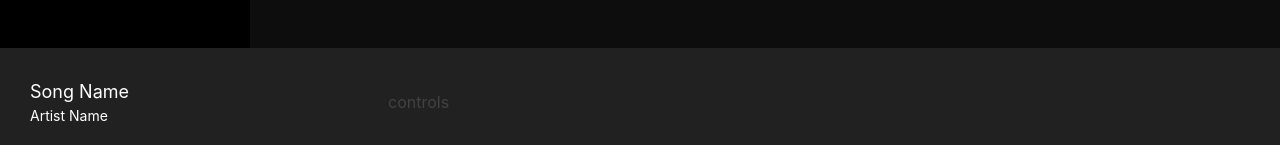
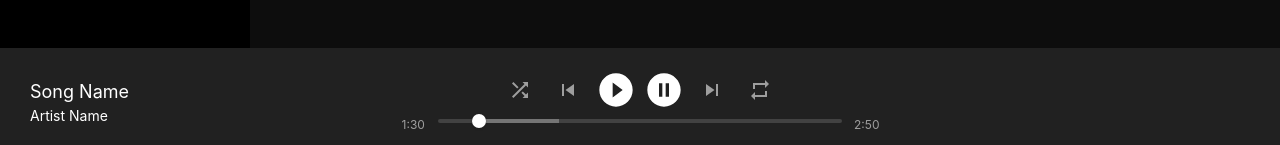
Before and after one commit to IsaiStormBlesed/not-spotify-app, a Next.js app: page / in a window 1280 px wide. Shown: the part 652-797 px from the top of the page. Built offline with nearby package versions, Linux system fonts and the light colour scheme; no server answers; the database is empty; what easy-peasy would draw is missing.

Commit message:
player styling

```diff
--- /dev/null
+++ b/components/player.tsx
@@ -0,0 +1,103 @@
+import ReactHowler from 'react-howler'
+import {
+  MdShuffle,
+  MdSkipPrevious,
+  MdSkipNext,
+  MdOutlinePlayCircleFilled,
+  MdOutlinePauseCircleFilled,
+  MdOutlineRepeat,
+} from 'react-icons/md'
+import { useStoreActions } from 'easy-peasy'
+import { Box, Center, Flex, Text } from '@chakra-ui/layout'
+import {
+  ButtonGroup,
+  IconButton,
+  RangeSlider,
+  RangeSliderFilledTrack,
+  RangeSliderThumb,
+  RangeSliderTrack,
+} from '@chakra-ui/react'
+
+const Player = () => {
+  return (
+    <Box>
+      <Center color="gray.600">
+        <ButtonGroup>
+          <IconButton
+            outline="none"
+            fontSize="24px"
+            variant="link"
+            aria-label="shuffle"
+            icon={<MdShuffle />}
+          />
+          <IconButton
+            outline="none"
+            fontSize="24px"
+            variant="link"
+            aria-label="previous"
+            icon={<MdSkipPrevious />}
+          />
+          <IconButton
+            color="white"
+            outline="none"
+            fontSize="40px"
+            variant="link"
+            aria-label="play"
+            icon={<MdOutlinePlayCircleFilled />}
+          />
+          <IconButton
+            color="white"
+            outline="none"
+            fontSize="40px"
+            variant="link"
+            aria-label="pause"
+            icon={<MdOutlinePauseCircleFilled />}
+          />
+          <IconButton
+            outline="none"
+            fontSize="24px"
+            variant="link"
+            aria-label="next"
+            icon={<MdSkipNext />}
+          />
+          <IconButton
+            outline="none"
+            fontSize="24px"
+            variant="link"
+            aria-label="repeat"
+            icon={<MdOutlineRepeat />}
+          />
+        </ButtonGroup>
+      </Center>
+
+      <Box color="gray.500">
+        <Flex justify="center" align="end">
+          <Box width="10%">
+            <Text fontSize="xs" textAlign="center">
+              1:30
+            </Text>
+          </Box>
+          <Box width="80%">
+            <RangeSlider
+              aria-label={['min', 'max']}
+              step={0.1}
+              min={0}
+              max={250}
+              id="player-range"
+            >
+              <RangeSliderTrack bg="gray.800">
+                <RangeSliderFilledTrack bg="gray.600" />
+              </RangeSliderTrack>
+              <RangeSliderThumb index={0} />
+            </RangeSlider>
+          </Box>
+          <Box width="10%" textAlign="center">
+            <Text fontSize="xs">2:50</Text>
+          </Box>
+        </Flex>
+      </Box>
+    </Box>
+  )
+}
+
+export default Player
--- a/components/playerBar.tsx
+++ b/components/playerBar.tsx
@@ -1,4 +1,5 @@
 import { Box, Flex, Text } from '@chakra-ui/layout'
+import Player from './player'
 
 const PlayerBar = () => {
   return (
@@ -9,7 +10,9 @@ const PlayerBar = () => {
           <Text fontSize="sm">Artist Name</Text>
         </Box>
 
-        <Box width="40%">controls</Box>
+        <Box width="40%">
+          <Player />
+        </Box>
       </Flex>
     </Box>
   )
--- a/pages/playlist/[id].tsx
+++ b/pages/playlist/[id].tsx
@@ -39,7 +39,7 @@ export const getServerSideProps = async ({ query, req }) => {
   let user
 
   try {
-    const { id } = validateToken(req.cookies.NO_SPOTIFY_TOKEN)
+    user = validateToken(req.cookies.NO_SPOTIFY_TOKEN)
   } catch (error) {
     return {
       redirect: {
```
